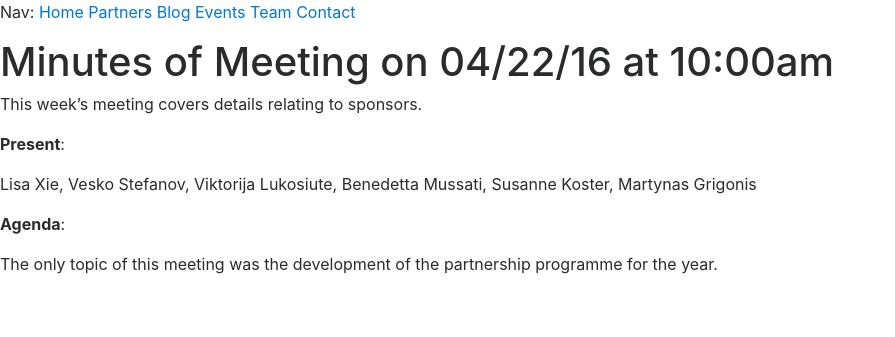
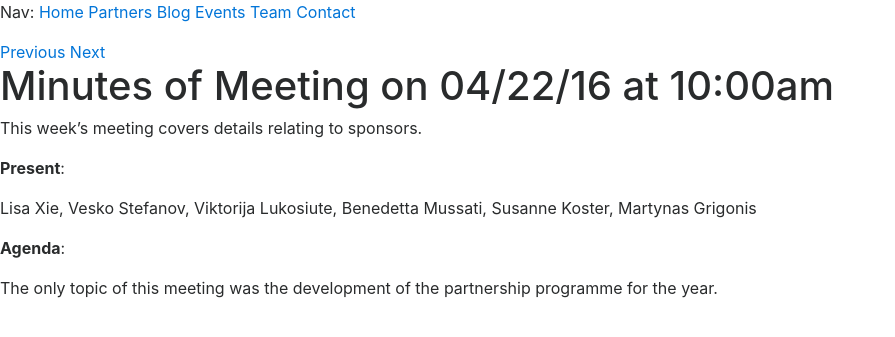
Before and after one commit to compsoc-edinburgh/website, a Jekyll site: the page built from _minutes/2016-04-22.md, in a window 1280 px wide. Shown: the top 337 px of the page, without its empty margins (0-895 px from the left). Built offline with Jekyll 4.4.1, drawn with Linux system fonts in a browser that asks for light colours; nearby versions of some CDN libraries.

Commit message:
add prev/next links

```diff
--- a/_layouts/minutes.html
+++ b/_layouts/minutes.html
@@ -2,5 +2,31 @@
 permalink: "/committee"
 layout: default
 ---
+<!-- Here is a bunch of magic to generate previous / next links -->
+<!-- See https://gist.github.com/budparr/3e637e575471401d01ec -->
+<!-- Note that commenting in HTML does not actually stop Liquid code from running -->
+<!--
+{% capture the_collection %}{{page.collection}}{% endcapture %}
+{% if page.collection %}
+	{% assign  document = site[the_collection] %}
+{% endif %}
+
+{% for links in document %}
+  {% if links.title == page.title %}
+    {% unless forloop.first %}
+      {% assign prevurl = prev.url %}
+    {% endunless %}
+    {% unless forloop.last %}
+      {% assign next = document[forloop.index] %}
+      {% assign nexturl = next.url %}
+    {% endunless %}
+  {% endif %}
+  {% assign prev = links %}
+{% endfor %}
+-->
+
+{% if prevurl %}<a href="{{prevurl}}" class="prev">Previous</a>{% endif %}
+{% if nexturl %}<a href="{{nexturl}}" class="nxt">Next</a>{% endif %}
+
 <h1>{{ page.date | date: "Minutes of Meeting on %D at %l:%M%P" }}</h1>
 {{ content }}
```
